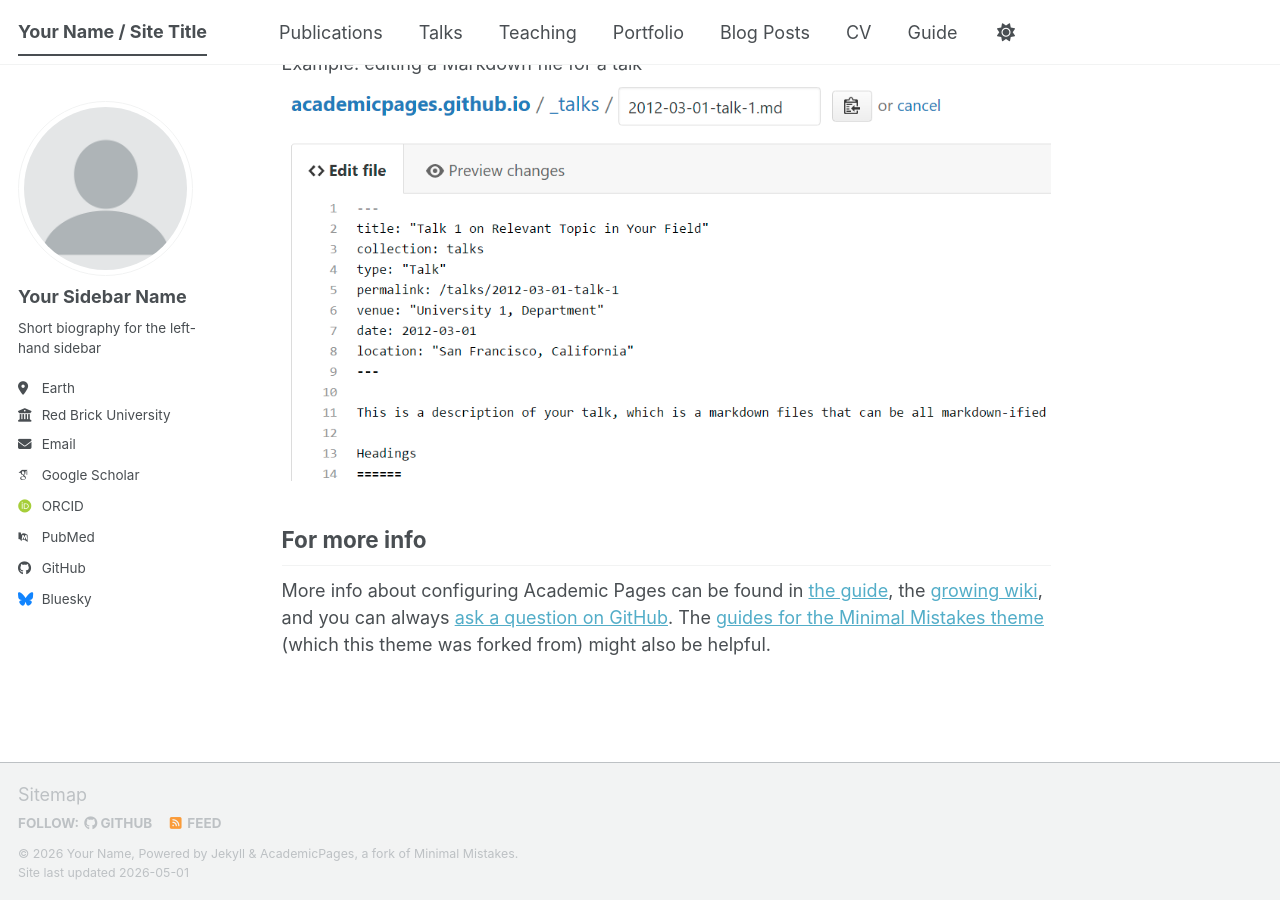
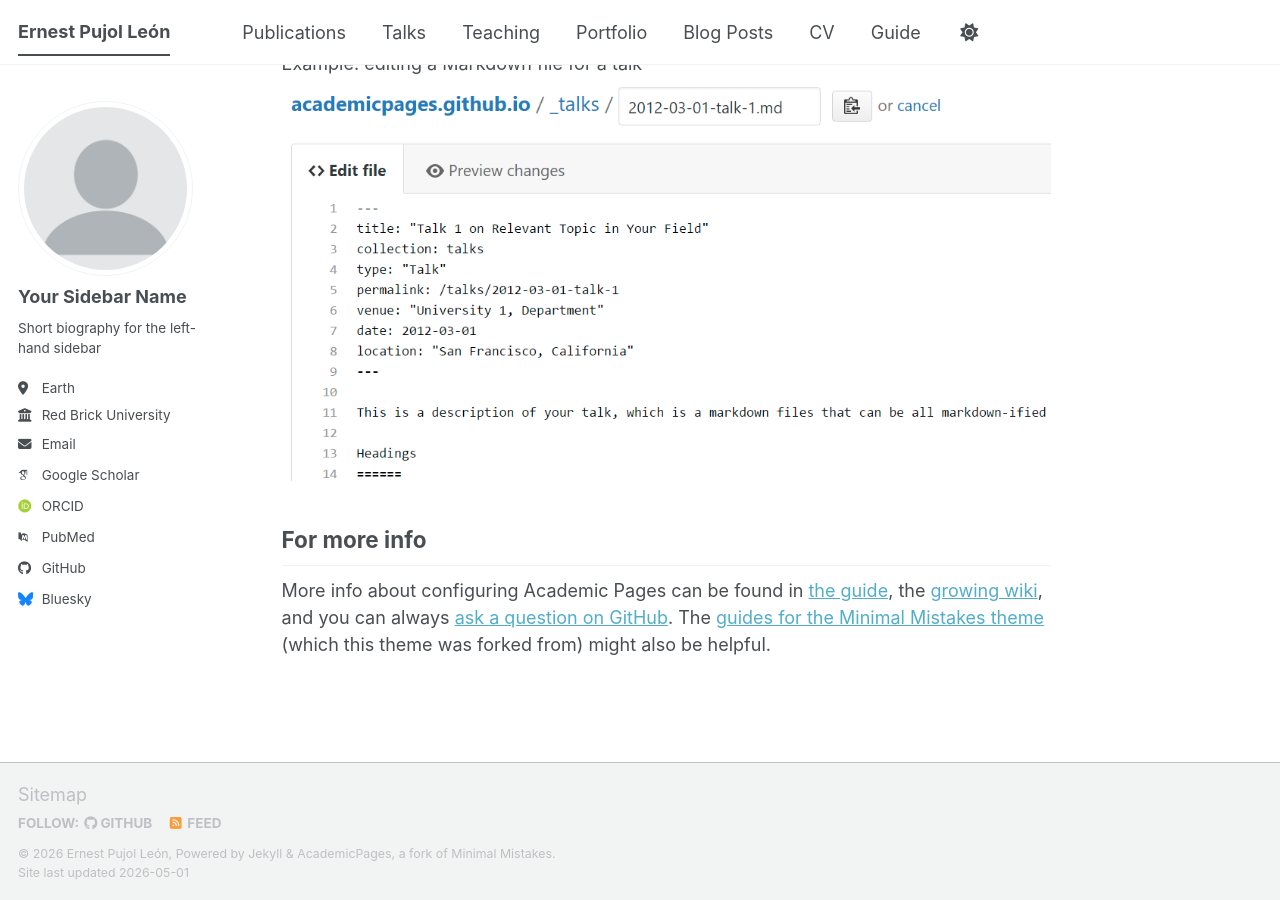
Before and after one commit to epujol90/epujol90.github.io, a Jekyll site: the page built from _pages/about.md, in a window 1280 px wide and 900 px high, scrolled down 2720 px. Built offline with Jekyll 4.4.1, drawn with Linux system fonts in a browser that asks for light colours; some web fonts are replaced; a script bundle is joined from its source files by our own code; library files that are not in the unit come from our copies.

Commit message:
Update _config.yml

```diff
--- a/_config.yml
+++ b/_config.yml
@@ -9,9 +9,9 @@
 # Basic Site Settings
 locale                   : "en-US"
 site_theme               : "default" # The available themes options are "default", "air", "sunrise", "mint", "dirt" and "contrast"
-title                    : "Your Name / Site Title"
+title                    : "Ernest Pujol León"
 title_separator          : "-"
-name                     : &name "Your Name"
+name                     : &name "Ernest Pujol León"
 description              : &description "Your Name's academic portfolio"   # Update this with a general description of your site, this is the default if not overridden by a page
 url                      : https://academicpages.github.io # The base hostname & protocol for your site e.g. "https://[your GitHub username].github.io",
                                                            # or if you already have some other page hosted on Github then use "https://[your GitHub username].github.io/[Your Repo Name]"
```
